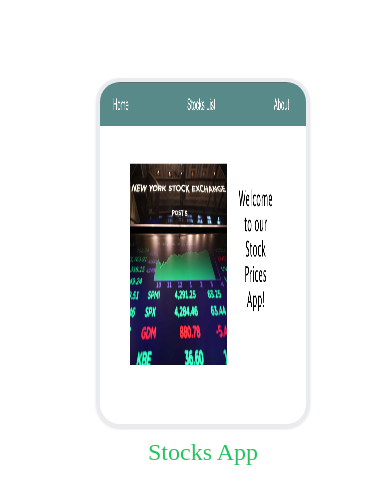
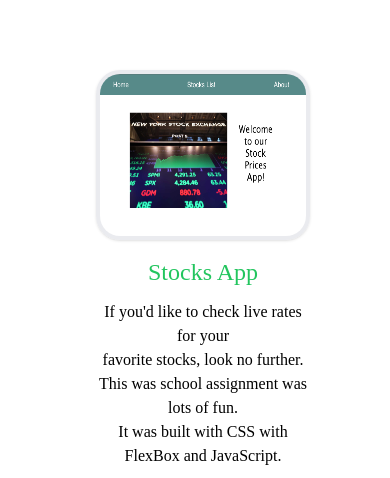
Before and after one commit to Vanessaxb/Portfolio, a React (Create React App) app: page /Portfolio in a window 390 px wide. Shown: the part 962-1440 px from the top of the page. Built offline with nearby package versions, Linux system fonts and the light colour scheme.

Commit message:
Portfolio updated

```diff
--- a/src/pages/Portfolio.js
+++ b/src/pages/Portfolio.js
@@ -10,7 +10,7 @@ export default function Portfolio() {
       </h1>
       <div className=" items-center p-20 mt-4 md:mt-20 ">
         <div className="flex flex-col md:flex-row justify-center items-center">
-          <div className="rounded-3xl p-1 shadow bg-gray-200/80 md:mr-4 mb-4 md:mb-0">
+          <div className="rounded-3xl p-1 shadow bg-gray-200/80 md:mr-4 mb-2 md:mb-0">
             <ReactPlayer
               url={require("../images/MemoryGameVideo.MP4")}
               controls={true}
@@ -50,7 +50,7 @@ export default function Portfolio() {
         <div className="flex flex-col md:flex-row justify-center items-center mt-20 md:mt-28 ml-4 md:ml-28">
           <div className="md:w-1/2">
             <img
-              className="h-[350px] md:h-[700] w-[245px] md:w-[490px] rounded-3xl p-1 shadow bg-gray-200/80"
+              className="h-[170px] md:h-[350px] w-[245px] md:w-[490px] rounded-3xl p-1 shadow bg-gray-200/80 mb-2 md:mb-0"
               src={require("../images/StockApp.png")}
               alt="Stock App"
             />
```
